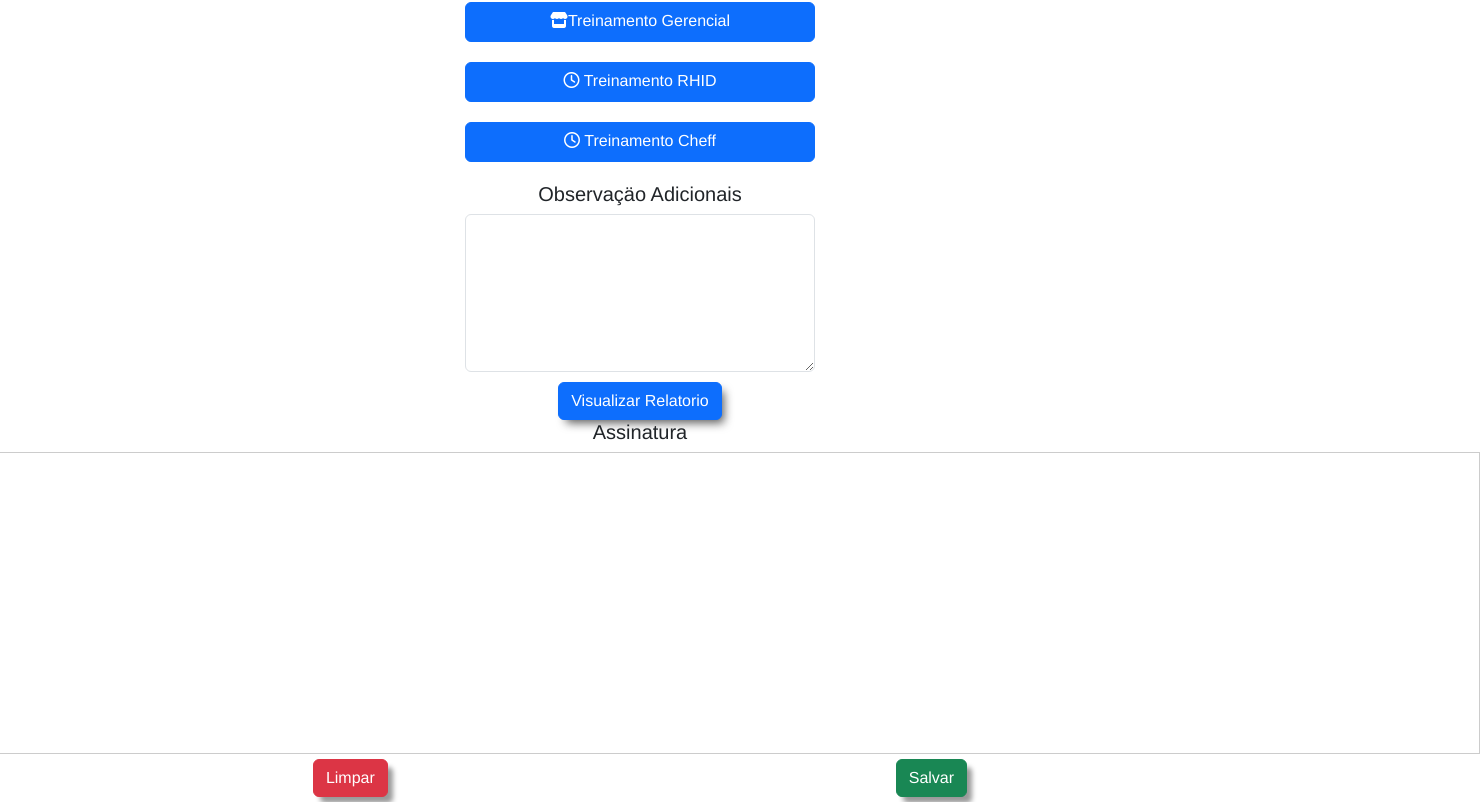
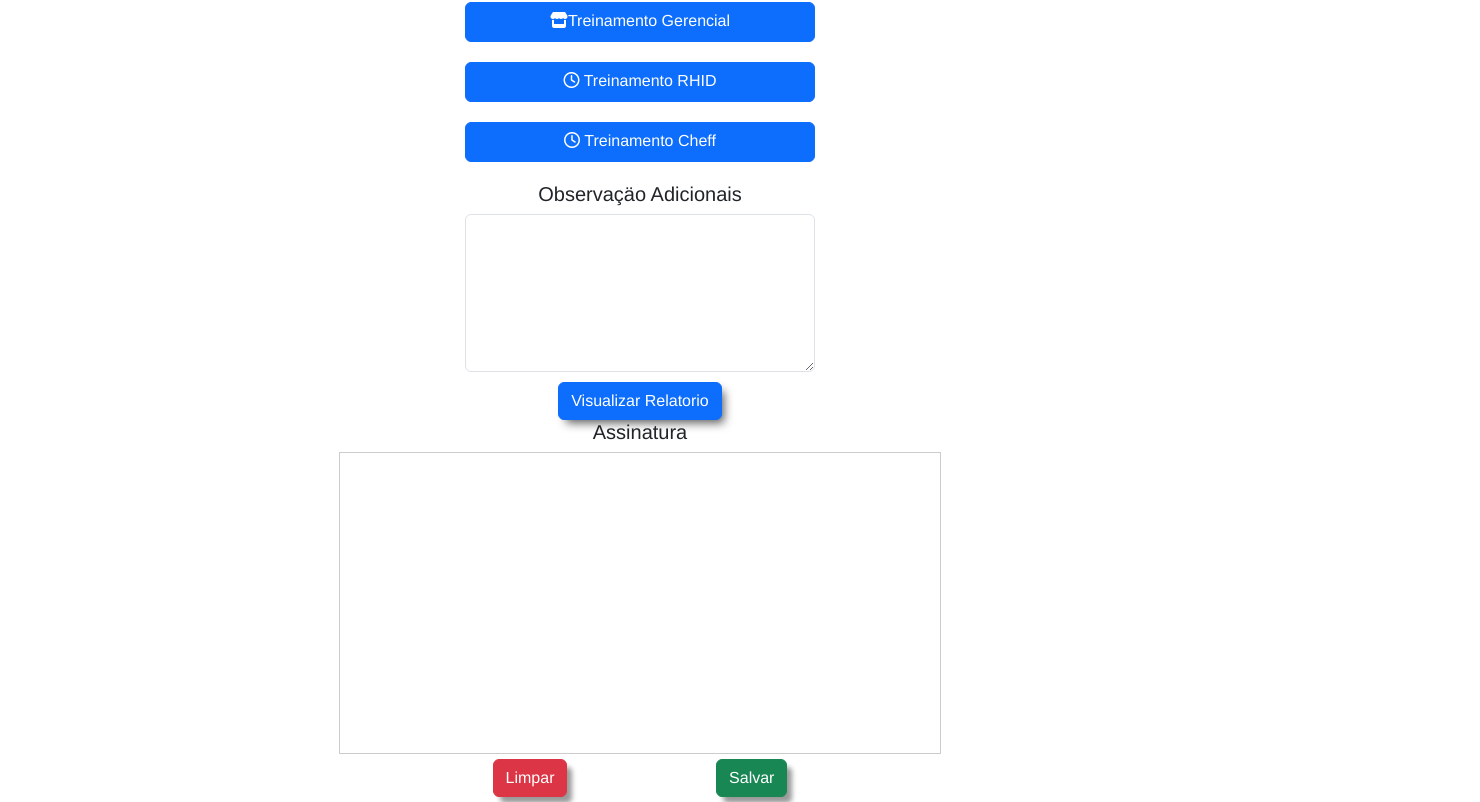
Before and after one commit to brendo-perigolo/project-relatorio, an Angular app: page /complete in a window 1280 px wide. Shown: the part 174-976 px from the top of the page, 1480 px wide, since content can reach past the window. Built offline with nearby package versions, Linux system fonts and the light colour scheme.

Commit message:
Incluso Modulo Assinaturar v10 - test5

```diff
--- a/src/app/components/signature-pad/signature-pad.component.scss
+++ b/src/app/components/signature-pad/signature-pad.component.scss
@@ -1,5 +1,5 @@
 .signature-container {
-  width: 210vh;
+  width: 100%;
   margin: 0 auto;
   border: 1px solid #ccc;
   background-color: #fff;
@@ -9,7 +9,6 @@
 }
 
 canvas {
-  padding: 10px;
   width: 100%;
   height: 300px;
 }
```
